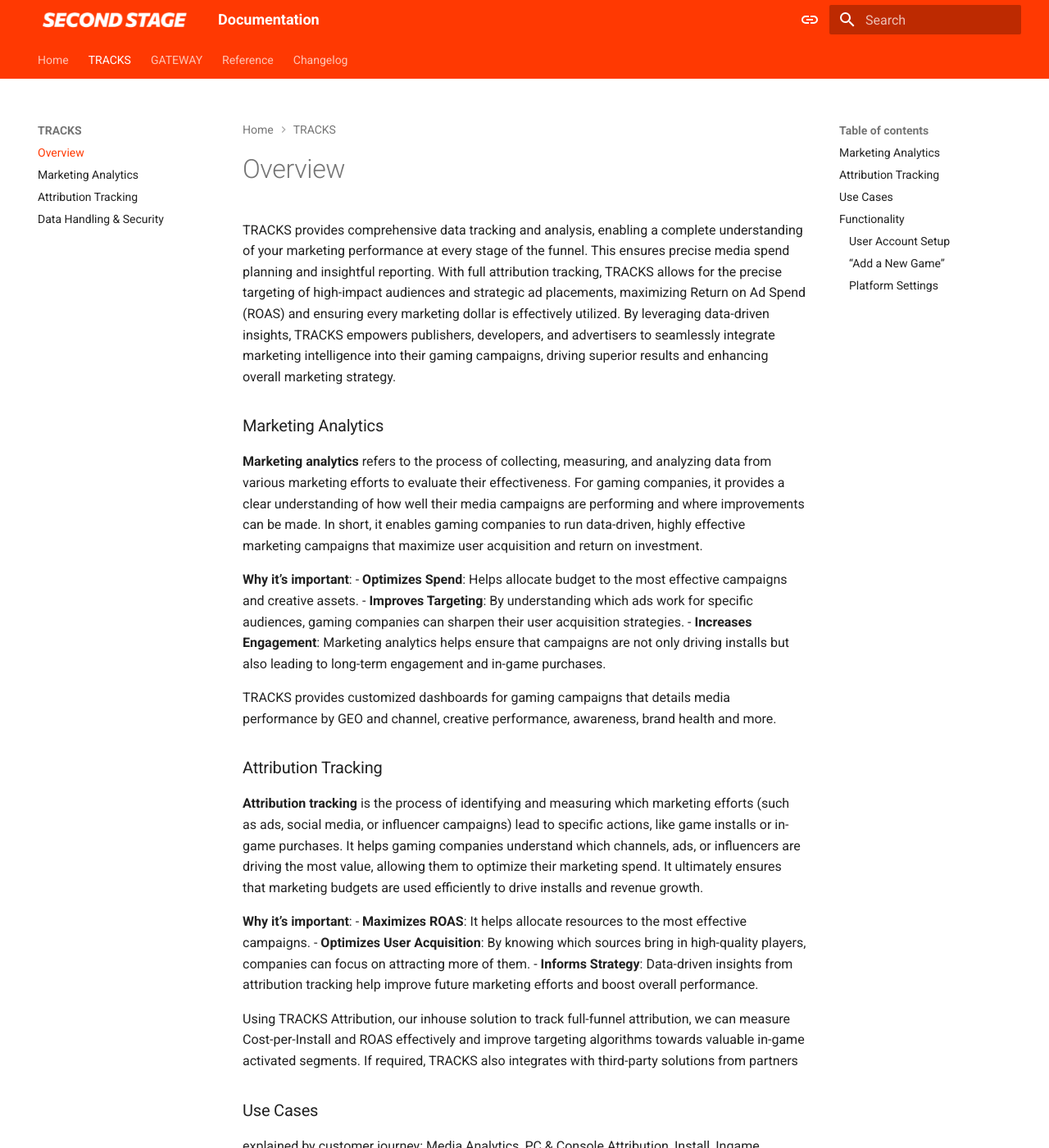
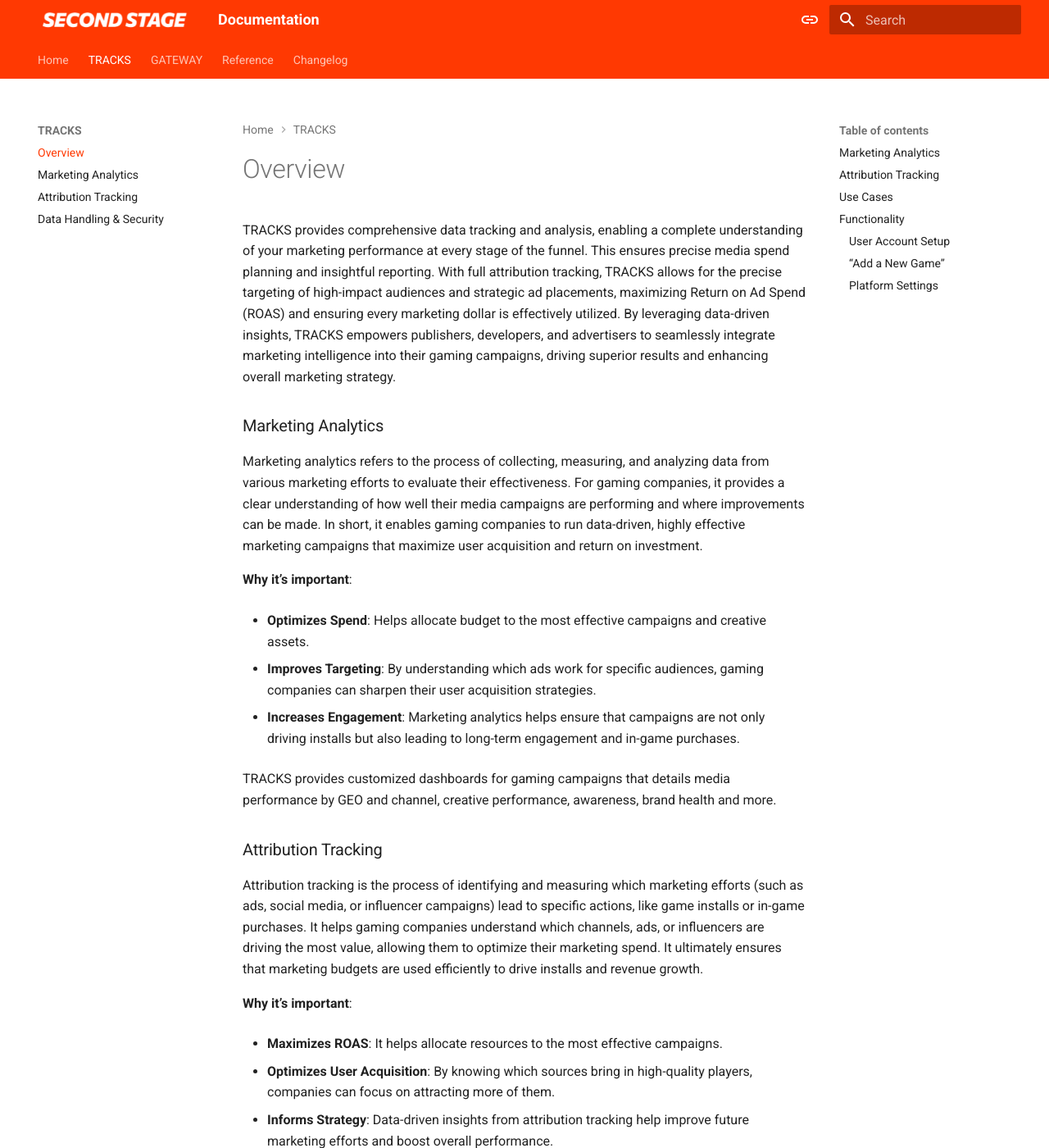
Before and after one commit to secondstage-io/tracks-documentation, an MkDocs documentation site: the page built from docs/tracks/overview.md, in a window 1280 px wide and 1400 px high. Shown: the whole window at 82% size. Built offline with MkDocs 1.6.1 and Material for MkDocs 9.7.7, drawn with Linux system fonts in a browser that asks for light colours.

```diff
--- a/docs/tracks/overview.md
+++ b/docs/tracks/overview.md
@@ -4,22 +4,28 @@ TRACKS provides comprehensive data tracking and analysis, enabling a complete un
 
 ### Marketing Analytics
 
-**Marketing analytics** refers to the process of collecting, measuring, and analyzing data from various marketing efforts to evaluate their effectiveness. For gaming companies, it provides a clear understanding of how well their media campaigns are performing and where improvements can be made. In short, it enables gaming companies to run data-driven, highly effective marketing campaigns that maximize user acquisition and return on investment.
+Marketing analytics refers to the process of collecting, measuring, and analyzing data from various marketing efforts to evaluate their effectiveness. For gaming companies, it provides a clear understanding of how well their media campaigns are performing and where improvements can be made. In short, it enables gaming companies to run data-driven, highly effective marketing campaigns that maximize user acquisition and return on investment.
 
 **Why it’s important**:
+
 - **Optimizes Spend**: Helps allocate budget to the most effective campaigns and creative assets.
+
 - **Improves Targeting**: By understanding which ads work for specific audiences, gaming companies can sharpen their user acquisition strategies.
+
 - **Increases Engagement**: Marketing analytics helps ensure that campaigns are not only driving installs but also leading to long-term engagement and in-game purchases.
 
 TRACKS provides customized dashboards for gaming campaigns that details media performance by GEO and channel, creative performance, awareness, brand health and more.
 
 ### Attribution Tracking
 
-**Attribution tracking** is the process of identifying and measuring which marketing efforts (such as ads, social media, or influencer campaigns) lead to specific actions, like game installs or in-game purchases. It helps gaming companies understand which channels, ads, or influencers are driving the most value, allowing them to optimize their marketing spend. It ultimately ensures that marketing budgets are used efficiently to drive installs and revenue growth.
+Attribution tracking is the process of identifying and measuring which marketing efforts (such as ads, social media, or influencer campaigns) lead to specific actions, like game installs or in-game purchases. It helps gaming companies understand which channels, ads, or influencers are driving the most value, allowing them to optimize their marketing spend. It ultimately ensures that marketing budgets are used efficiently to drive installs and revenue growth.
 
 **Why it’s important**:
+
 - **Maximizes ROAS**: It helps allocate resources to the most effective campaigns.
+
 - **Optimizes User Acquisition**: By knowing which sources bring in high-quality players, companies can focus on attracting more of them.
+
 - **Informs Strategy**: Data-driven insights from attribution tracking help improve future marketing efforts and boost overall performance.
 
 Using TRACKS Attribution, our inhouse solution to track full-funnel attribution, we can measure Cost-per-Install and ROAS effectively and improve targeting algorithms towards valuable in-game activated segments. If required, TRACKS also integrates with third-party solutions from partners
```
